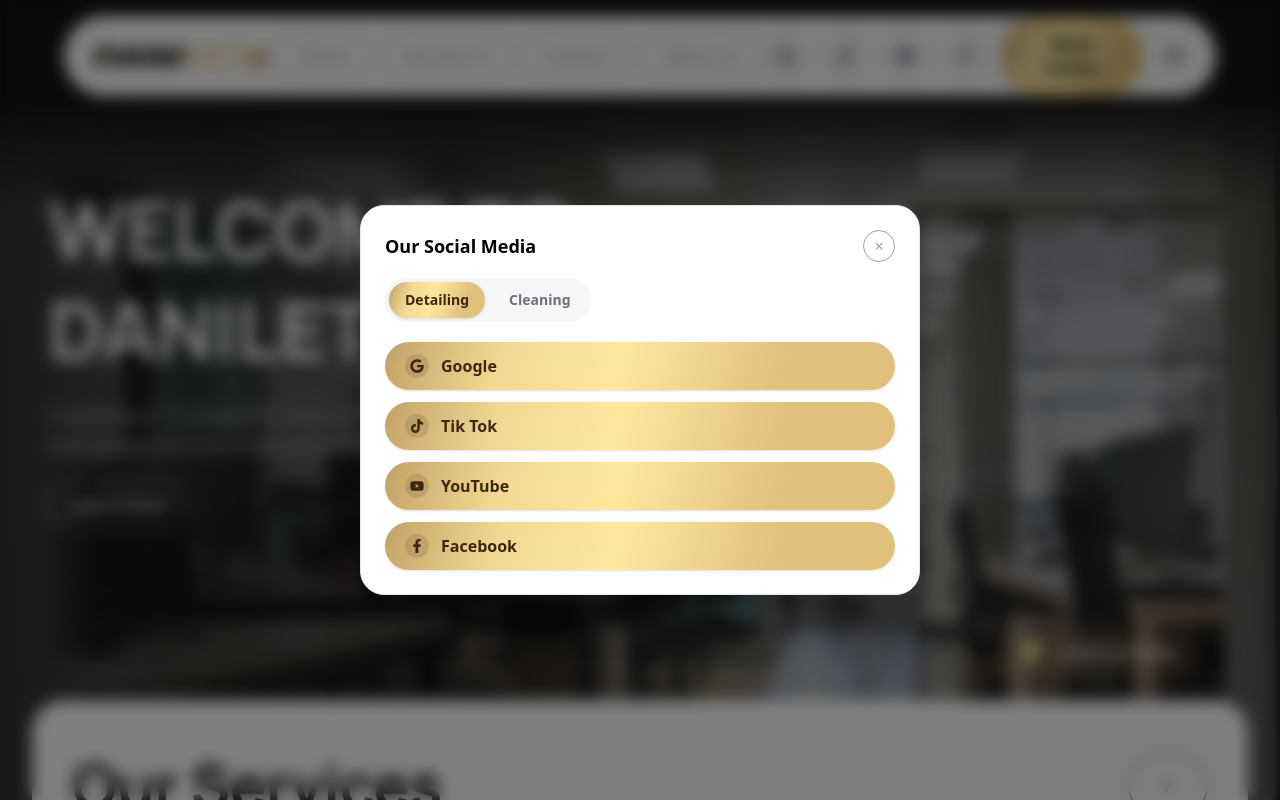
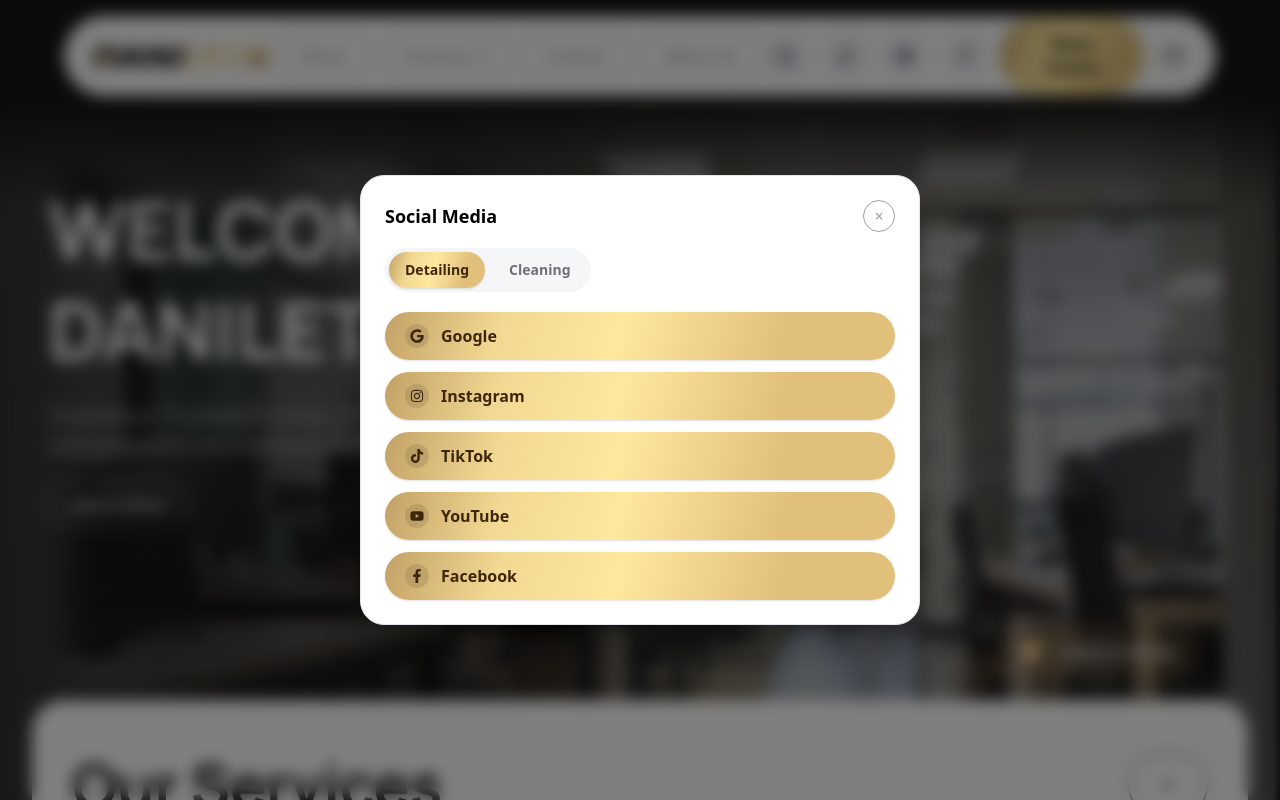
Before and after one commit to Shynkaruk/daniletswebsite, a React (Vite) app: page / in a window 1280 px wide. Both pictures are taken after a click on the button 786 px from the left and 56 px from the top of the page. Built offline with nearby package versions, Linux system fonts and the light colour scheme.

Commit message:
fix axios

```diff
--- a/package.json
+++ b/package.json
@@ -16,6 +16,7 @@
   "dependencies": {
     "@react-oauth/google": "^0.12.2",
     "@tailwindcss/vite": "^4.1.8",
+    "axios": "^1.13.2",
     "google-auth-library": "^10.4.1",
     "react": "^19.1.0",
     "react-dom": "^19.1.0",
--- a/src/Components/SocialModal.jsx
+++ b/src/Components/SocialModal.jsx
@@ -1,5 +1,11 @@
 import React, { useEffect, useRef, useState } from "react";
-import { FaGoogle, FaTiktok, FaYoutube, FaFacebookF } from "react-icons/fa";
+import {
+  FaGoogle,
+  FaTiktok,
+  FaYoutube,
+  FaFacebookF,
+  FaInstagram,
+} from "react-icons/fa";
 
 const TABs = ["Detailing", "Cleaning"];
 
@@ -7,13 +13,15 @@
 const SOCIALS = {
   Detailing: [
     { label: "Google", icon: FaGoogle, href: "#" },
-    { label: "Tik Tok", icon: FaTiktok, href: "#" },
+    { label: "Instagram", icon: FaInstagram, href: "https://www.instagram.com/daniletsdetailing?igsh=MWphOGk5MGc2bHBvNg==" },
+    { label: "TikTok", icon: FaTiktok, href: "#" },
     { label: "YouTube", icon: FaYoutube, href: "#" },
     { label: "Facebook", icon: FaFacebookF, href: "#" },
   ],
   Cleaning: [
     { label: "Google", icon: FaGoogle, href: "#" },
-    { label: "Tik Tok", icon: FaTiktok, href: "#" },
+    { label: "Instagram", icon: FaInstagram, href: "https://www.instagram.com/daniletscleaning?igsh=ajcwdW9uZGxkb2M5" },
+    { label: "TikTok", icon: FaTiktok, href: "#" },
     { label: "YouTube", icon: FaYoutube, href: "#" },
     { label: "Facebook", icon: FaFacebookF, href: "#" },
   ],
@@ -40,7 +48,10 @@
 
   return (
     <>
-      <div className="fixed inset-0 z-[100] bg-black/50 backdrop-blur-sm" onClick={onClose} />
+      <div
+        className="fixed inset-0 z-[100] bg-black/50 backdrop-blur-sm"
+        onClick={onClose}
+      />
       <div
         className="fixed z-[101] inset-0 flex items-center justify-center px-4"
         aria-modal="true"
@@ -53,7 +64,7 @@
         >
           {/* Header */}
           <div className="flex items-center justify-between mb-4">
-            <h3 className="text-lg font-bold">Our Social Media</h3>
+            <h3 className="text-lg font-bold">Social Media</h3>
             <button
               onClick={onClose}
               className="w-8 h-8 flex items-center justify-center rounded-full border border-[#A1A1A5] text-[#A1A1A5] hover:bg-gray-50"
@@ -63,7 +74,7 @@
             </button>
           </div>
 
-          {/* Segmented tabs */}
+          {/* Tabs */}
           <div className="flex gap-2 bg-[#F5F6F8] p-1 rounded-full w-fit mb-5">
             {TABs.map((t) => {
               const active = t === tab;
```
Also changed, not shown: 1 other file (tests, documents, lock files or other folders).
